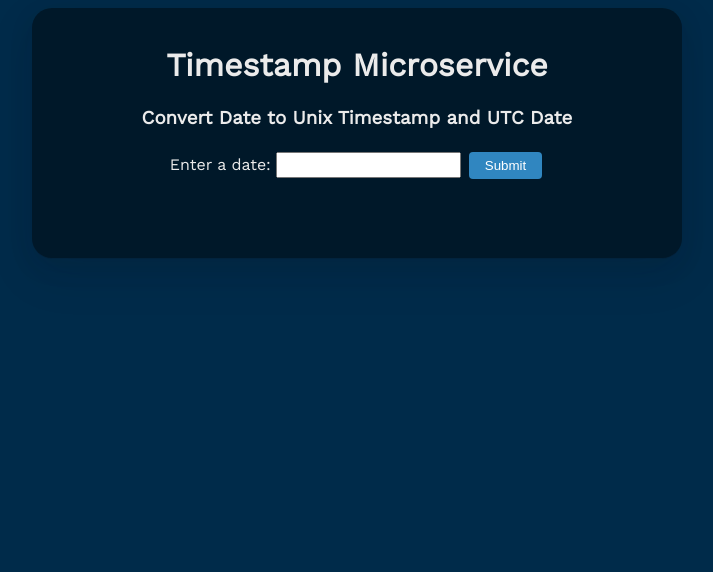
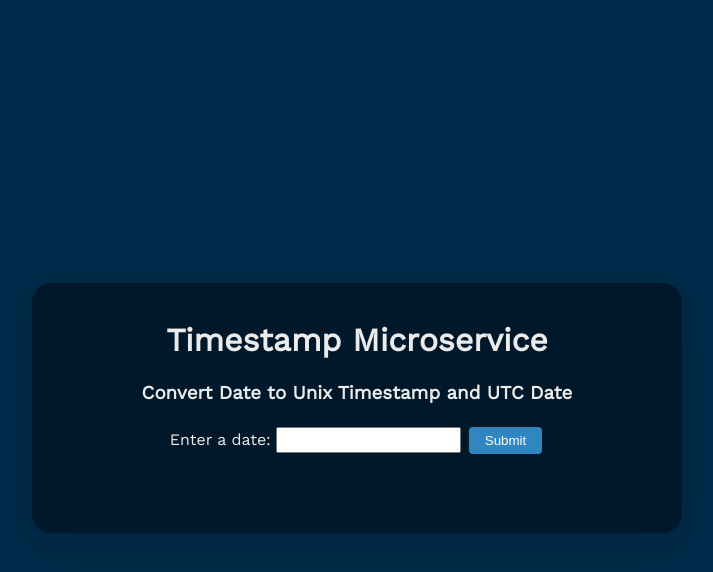
Before and after one commit to jmpos7/timestamp-converter-api, a website: page views/index.html in a window 1280 px wide. Shown: the whole page, without its empty margins (283-996 px from the left). Drawn offline with nearby package versions, Linux system fonts and the light colour scheme; files that its build step writes are made by us from their sources.

Commit message:
Updated application UI

```diff
--- a/public/style.css
+++ b/public/style.css
@@ -9,12 +9,17 @@ body {
 	background-color: #002b4a;
 	text-align: center;
 	line-height: 1.4em;
+  display: flex;
+  justify-content: center;
+  align-items: center;
+  height: 100vh;
 }
 
 .container {
   background-color: #001829;
   color: #ebebeb;
   min-height: 200px;
+  min-width: 600px;
   max-width: 600px;
 	padding: 25px;
   margin: 0 auto;
```
